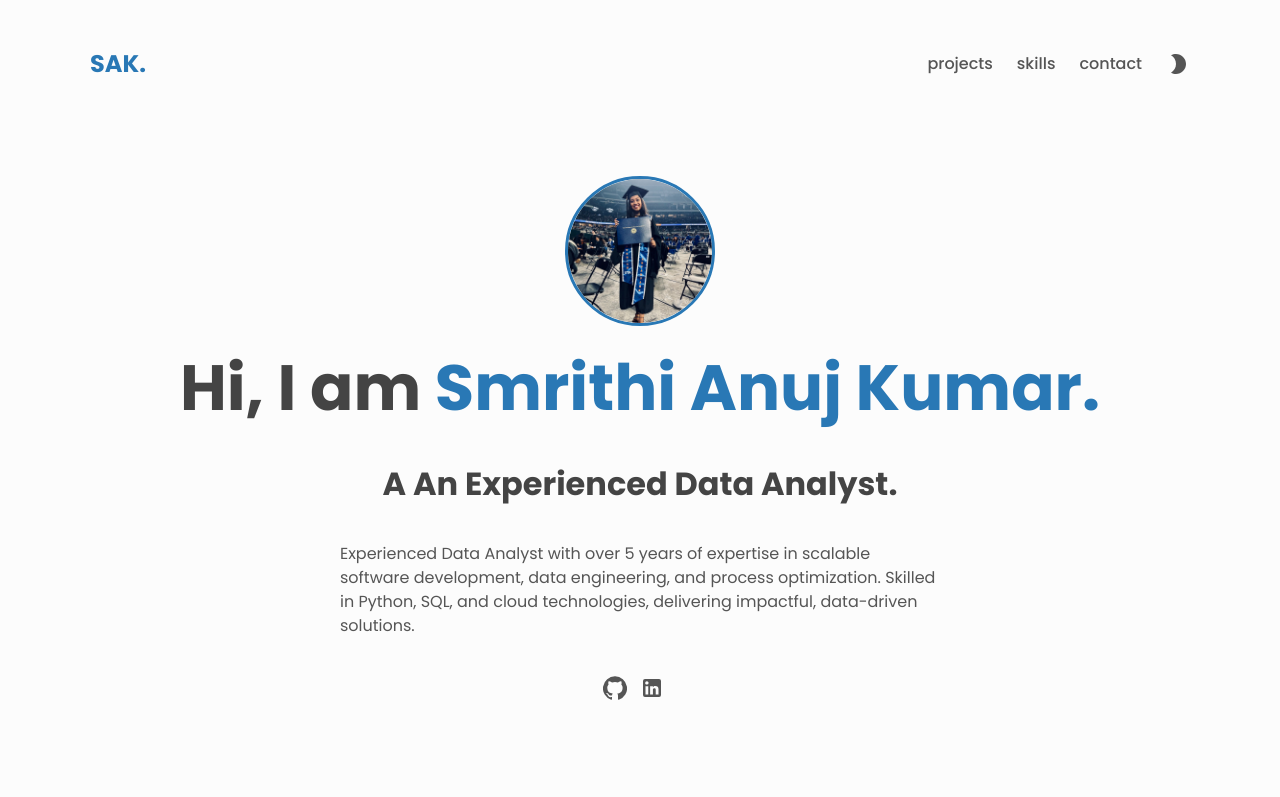
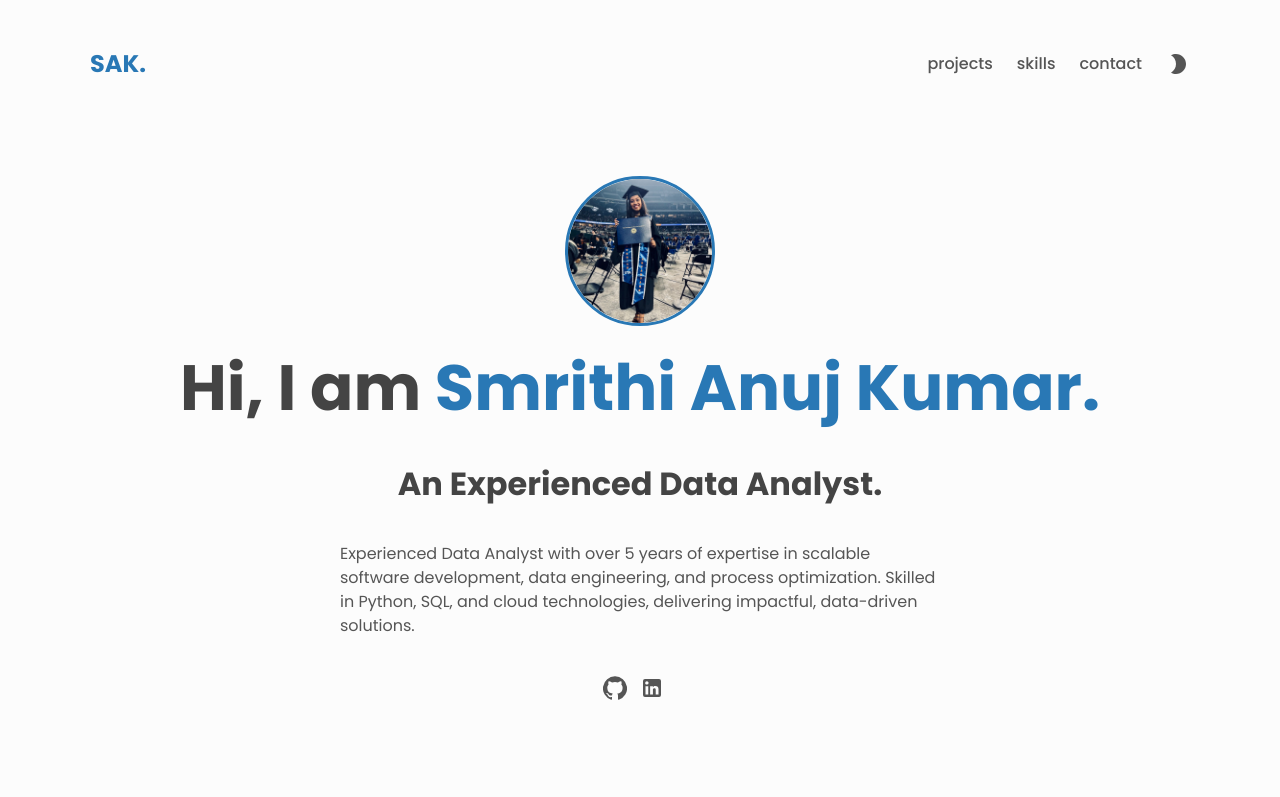
Before and after one commit to SmrithiAnuj/smrithianuj.github.io, a React (Create React App) app: page / in a window 1280 px wide. Shown: the top 797 px of the page. Built offline with nearby package versions, Linux system fonts and the light colour scheme.

Commit message:
fix typo

```diff
--- a/src/components/About/About.js
+++ b/src/components/About/About.js
@@ -23,7 +23,7 @@ const About = () => {
         </h1>
       )}
 
-      {role && <h2 className='about__role'>A {role}.</h2>}
+      {role && <h2 className='about__role'>An {role}.</h2>}
       <p className='about__desc'>{description && description}</p>
 
       <div className='about__contact center'>
--- a/src/portfolio.js
+++ b/src/portfolio.js
@@ -5,7 +5,7 @@ const header = {
 
 const about = {
   name: 'Smrithi Anuj Kumar',
-  role: 'An Experienced Data Analyst',
+  role: 'Experienced Data Analyst',
   description:
     'Experienced Data Analyst with over 5 years of expertise in scalable software development, data engineering, and process optimization. Skilled in Python, SQL, and cloud technologies, delivering impactful, data-driven solutions.',
   resume: '',
```
